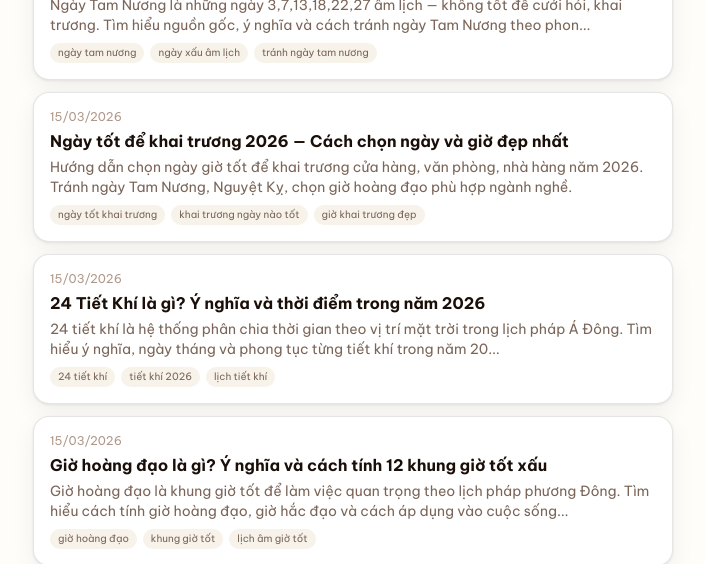
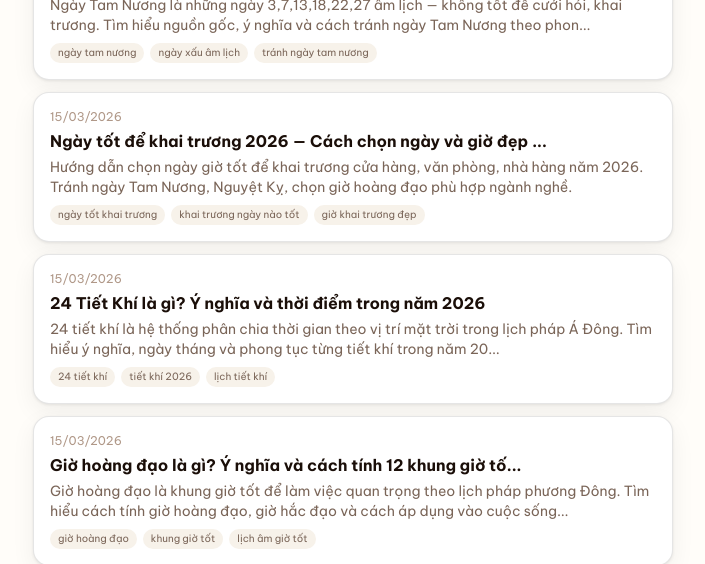
Before and after one commit to letinhclover/lich-van-nien, an Astro site: page /blog in a window 1280 px wide. Shown: the part 1060-1624 px from the top of the page, without its empty margins (287-992 px from the left). Built offline with nearby package versions, Linux system fonts and the light colour scheme; Astro itself is replaced by a stand-in of ours.

Commit message:
Add files via upload

```diff
--- a/src/content/blog/ngay-tot-khai-truong.md
+++ b/src/content/blog/ngay-tot-khai-truong.md
@@ -1,5 +1,5 @@
 ---
-title: "Ngày tốt để khai trương 2026 — Cách chọn ngày và giờ đẹp nhất"
+title: "Ngày tốt để khai trương 2026 — Cách chọn ngày và giờ đẹp ..."
 description: "Hướng dẫn chọn ngày giờ tốt để khai trương cửa hàng, văn phòng, nhà hàng năm 2026. Tránh ngày Tam Nương, Nguyệt Kỵ, chọn giờ hoàng đạo phù hợp ngành nghề."
 pubDate: 2026-03-15
 keywords: ["ngày tốt khai trương", "khai trương ngày nào tốt", "giờ khai trương đẹp"]
--- a/src/content/blog/y-nghia-gio-hoang-dao.md
+++ b/src/content/blog/y-nghia-gio-hoang-dao.md
@@ -1,5 +1,5 @@
 ---
-title: "Giờ hoàng đạo là gì? Ý nghĩa và cách tính 12 khung giờ tốt xấu"
+title: "Giờ hoàng đạo là gì? Ý nghĩa và cách tính 12 khung giờ tố..."
 description: "Giờ hoàng đạo là khung giờ tốt để làm việc quan trọng theo lịch pháp phương Đông. Tìm hiểu cách tính giờ hoàng đạo, giờ hắc đạo và cách áp dụng vào cuộc sống..."
 pubDate: 2026-03-15
 keywords: ["giờ hoàng đạo", "khung giờ tốt", "lịch âm giờ tốt"]
```
